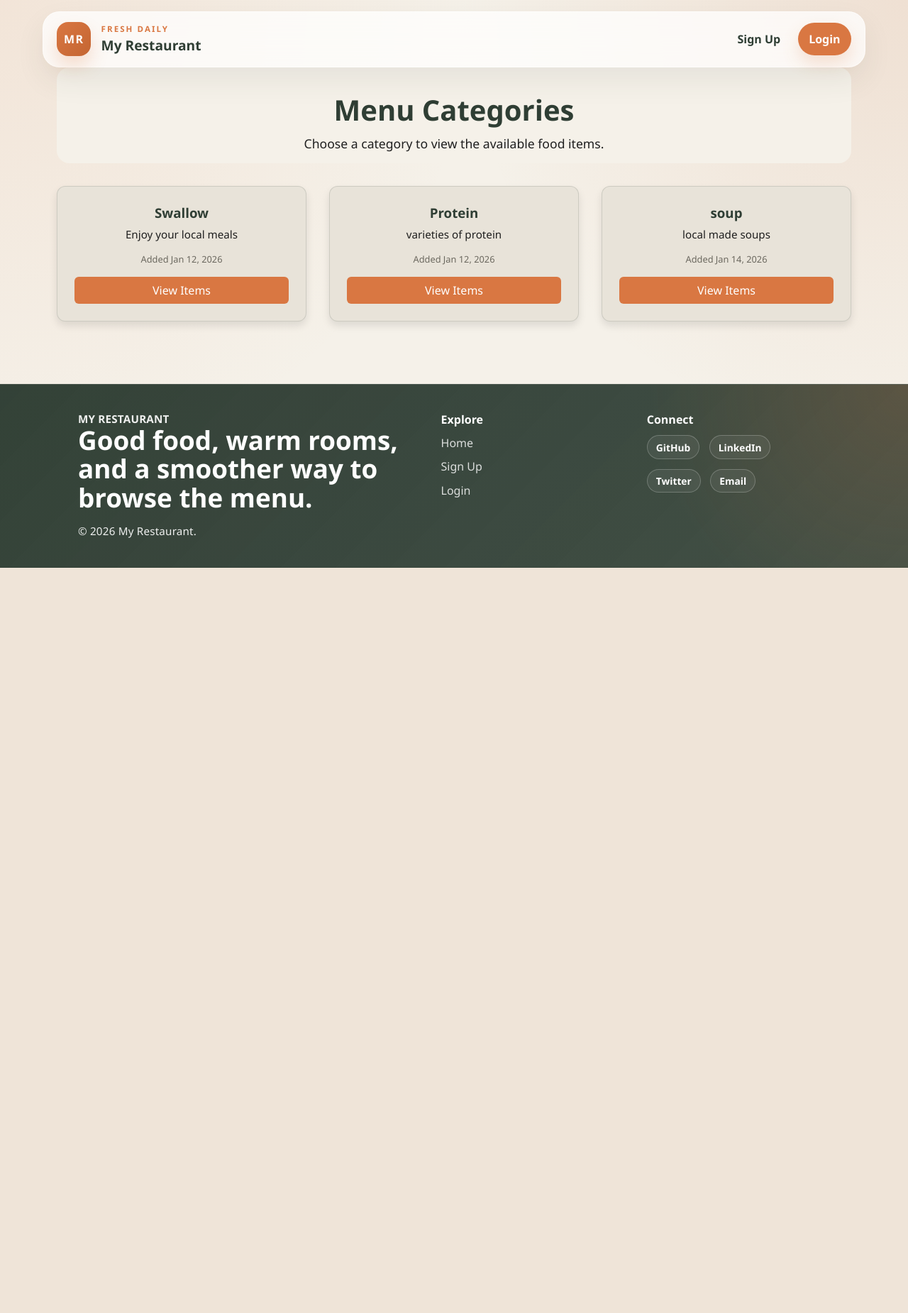
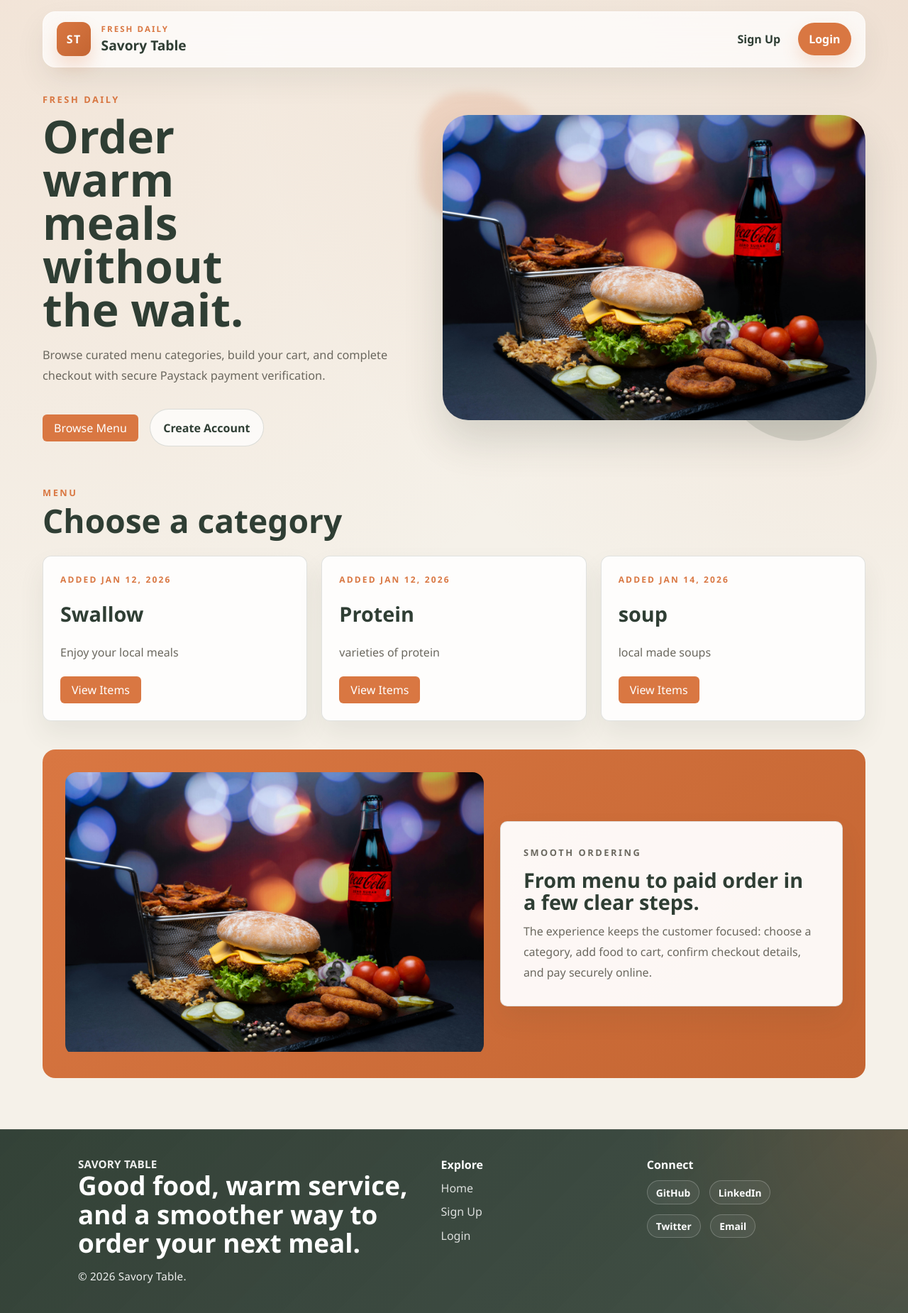
Before and after one commit to digitalsprompt/mealsresturant, a Django app: page / in a window 1280 px wide. Shown: the whole page at 71% size. Before the commit the page ends 800 px from the top, so only its background shows below. Run offline with Django 5.2, Linux system fonts and the light colour scheme; data comes from the database, SQL or seed files in the repository; some libraries are stand-ins or nearby versions.

Commit message:
update styles

```diff
--- a/static/styles.css
+++ b/static/styles.css
@@ -54,7 +54,7 @@ body {
   font-family: 'Segoe UI', sans-serif;
   box-shadow: 0 18px 40px rgba(var(--space-indigo-rgb), 0.08);
   border: 1px solid rgba(255, 255, 255, 0.55);
-  border-radius: 24px;
+  border-radius: 18px;
   position: sticky;
   top: 0.8rem;
   z-index: 1000;
@@ -69,7 +69,7 @@ body {
 .brand-mark {
   width: 48px;
   height: 48px;
-  border-radius: 16px;
+  border-radius: 12px;
   display: grid;
   place-items: center;
   background: linear-gradient(135deg, var(--tiger-flame), var(--verdigris));
@@ -496,13 +496,13 @@ body {
   align-items: center;
   gap: 1.4rem;
   padding: 2rem;
-  border-radius: 40px;
+  border-radius: 18px;
   background: linear-gradient(135deg, var(--tiger-flame), var(--accent-hover));
 }
 
 .index-feature-image-wrap {
   overflow: hidden;
-  border-radius: 999px;
+  border-radius: 16px;
   min-height: 340px;
 }
 
@@ -686,7 +686,7 @@ body {
   gap: 0.85rem;
   background: rgba(255, 255, 255, 0.86);
   padding: 1.5rem;
-  border-radius: 24px;
+  border-radius: 12px;
 }
 
 .index-category-meta {
--- a/templates/base.html
+++ b/templates/base.html
@@ -5,7 +5,7 @@
 <head>
     <meta charset="UTF-8">
     <meta name="viewport" content="width=device-width, initial-scale=1.0">
-    <title>{% block title %}Restaurant{% endblock %}</title>
+    <title>{% block title %}Savory Table{% endblock %}</title>
     <link rel="stylesheet" href="{% static 'styles.css' %}">
     <script src="https://cdn.lordicon.com/lordicon.js"></script>
 </head>
@@ -13,10 +13,10 @@
 
     <nav class="navbar">
       <div class="nav-brand">
-        <a href="{% url 'index' %}" class="brand-mark" aria-label="My Restaurant home">MR</a>
+        <a href="{% url 'index' %}" class="brand-mark" aria-label="Savory Table home">ST</a>
         <div class="brand-copy">
           <p class="brand-kicker">Fresh daily</p>
-          <h1 class="logo"><a href="{% url 'index' %}">My Restaurant</a></h1>
+          <h1 class="logo"><a href="{% url 'index' %}">Savory Table</a></h1>
         </div>
       </div>
       <div class="hamburger" id="hamburger-menu">
@@ -66,9 +66,9 @@
     <footer class="footer">
         <div class="container footer-grid">
             <div class="footer-brand">
-                <p class="footer-kicker">My Restaurant</p>
-                <h2>Good food, warm rooms, and a smoother way to browse the menu.</h2>
-                <p class="footer-copy">&copy; {% now "Y" %} My Restaurant.</p>
+                <p class="footer-kicker">Savory Table</p>
+                <h2>Good food, warm service, and a smoother way to order your next meal.</h2>
+                <p class="footer-copy">&copy; {% now "Y" %} Savory Table.</p>
             </div>
             <div class="footer-links-group">
                 <h3>Explore</h3>
--- a/templates/food.html
+++ b/templates/food.html
@@ -7,8 +7,8 @@
 <section class="food-page">
   <header class="hero food-hero">
     <div>
-      <h2>Our Menu</h2>
-      <p>Freshly prepared dishes, just for you.</p>
+      <h2>{% if category %}{{ category.name }}{% else %}Our Menu{% endif %}</h2>
+      <p>Freshly prepared dishes, ready to add to your order.</p>
     </div>
     <button class="mode-switch" type="button" title="Switch Theme" aria-label="Switch Theme">
       <svg class="moon" fill="none" stroke="currentColor" stroke-linecap="round" stroke-linejoin="round" stroke-width="2" width="28" height="28" viewBox="0 0 24 24" aria-hidden="true">
--- a/templates/index.html
+++ b/templates/index.html
@@ -1,21 +1,61 @@
 {% extends 'base.html' %}
+{% load static %}
 
 {% block content %}
-<section class="hero">
-  <h2>Menu Categories</h2>
-  <p>Choose a category to view the available food items.</p>
+<main class="index-page">
+  <div class="index-shell">
+    <section class="index-hero" aria-labelledby="home-title">
+      <div class="index-hero-copy">
+        <p class="index-eyebrow">Fresh daily</p>
+        <h1 id="home-title">Order warm meals without the wait.</h1>
+        <p class="index-lead">Browse curated menu categories, build your cart, and complete checkout with secure Paystack payment verification.</p>
+        <div class="index-hero-actions">
+          <a href="#menu-categories" class="btn">Browse Menu</a>
+          {% if user.is_authenticated %}
+          <a href="{% url 'view_cart' %}" class="index-secondary-link">View Cart</a>
+          {% else %}
+          <a href="{% url 'signup' %}" class="index-secondary-link">Create Account</a>
+          {% endif %}
+        </div>
+      </div>
+      <div class="index-hero-visual">
+        <img src="{% static 'background.jpg' %}" alt="Fresh restaurant meal" class="index-hero-image" loading="eager">
+      </div>
     </section>
 
-<main class="category-container">
+    <section class="index-categories" id="menu-categories" aria-labelledby="categories-title">
+      <div class="index-section-heading">
+        <p class="index-eyebrow">Menu</p>
+        <h2 id="categories-title">Choose a category</h2>
+      </div>
+      <div class="index-category-grid">
         {% for category in categories %}
-  <article class="category-card">
+        <article class="index-category-card">
+          <span class="index-category-meta">Added {{ category.created_at|date:"M d, Y" }}</span>
           <h3>{{ category.name }}</h3>
           <p>{{ category.description }}</p>
-    <span class="date">Added {{ category.created_at|date:"M d, Y" }}</span>
+          <div class="index-category-footer">
             <a href="{% url 'fooditem' category.id %}" class="btn">View Items</a>
+          </div>
         </article>
         {% empty %}
-  <p>No categories available yet.</p>
+        <p class="index-empty">No categories available yet.</p>
         {% endfor %}
+      </div>
+    </section>
+
+    <section class="index-feature-band" aria-label="Restaurant highlights">
+      <div class="index-feature-image-wrap">
+        <img src="{% static 'background.jpg' %}" alt="Prepared food ready to order" class="index-feature-image" loading="lazy">
+      </div>
+      <article class="index-feature-card">
+        <p class="index-eyebrow">Smooth ordering</p>
+        <h3>From menu to paid order in a few clear steps.</h3>
+        <p>The experience keeps the customer focused: choose a category, add food to cart, confirm checkout details, and pay securely online.</p>
+      </article>
+    </section>
+
+
+  </div>
 </main>
 {% endblock %}
```
Also changed, not shown: other parts of static/styles.css (+12 -31 lines). Lines whose indentation alone changed are shown as unchanged.
